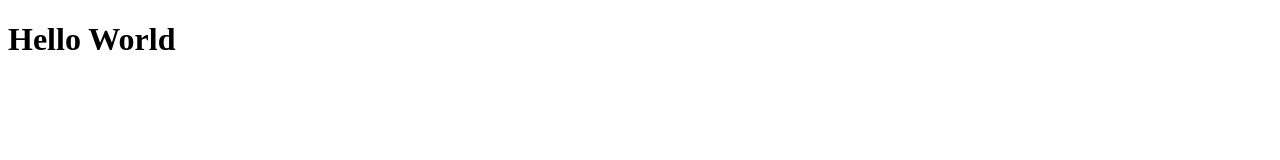
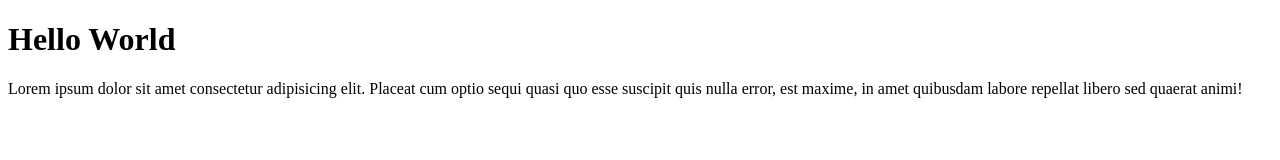
Before and after one commit to Prihantoedi/gittestingremote, a plain HTML site: page index.html in a window 1280 px wide. Drawn offline with Linux system fonts and the light colour scheme.

Commit message:
Menambahkan tag <p> di baris kode ke 11

```diff
--- a/index.html
+++ b/index.html
@@ -8,5 +8,6 @@
 </head>
 <body>
     <h1>Hello World</h1>
+    <p>Lorem ipsum dolor sit amet consectetur adipisicing elit. Placeat cum optio sequi quasi quo esse suscipit quis nulla error, est maxime, in amet quibusdam labore repellat libero sed quaerat animi!</p>
 </body>
 </html>
```
